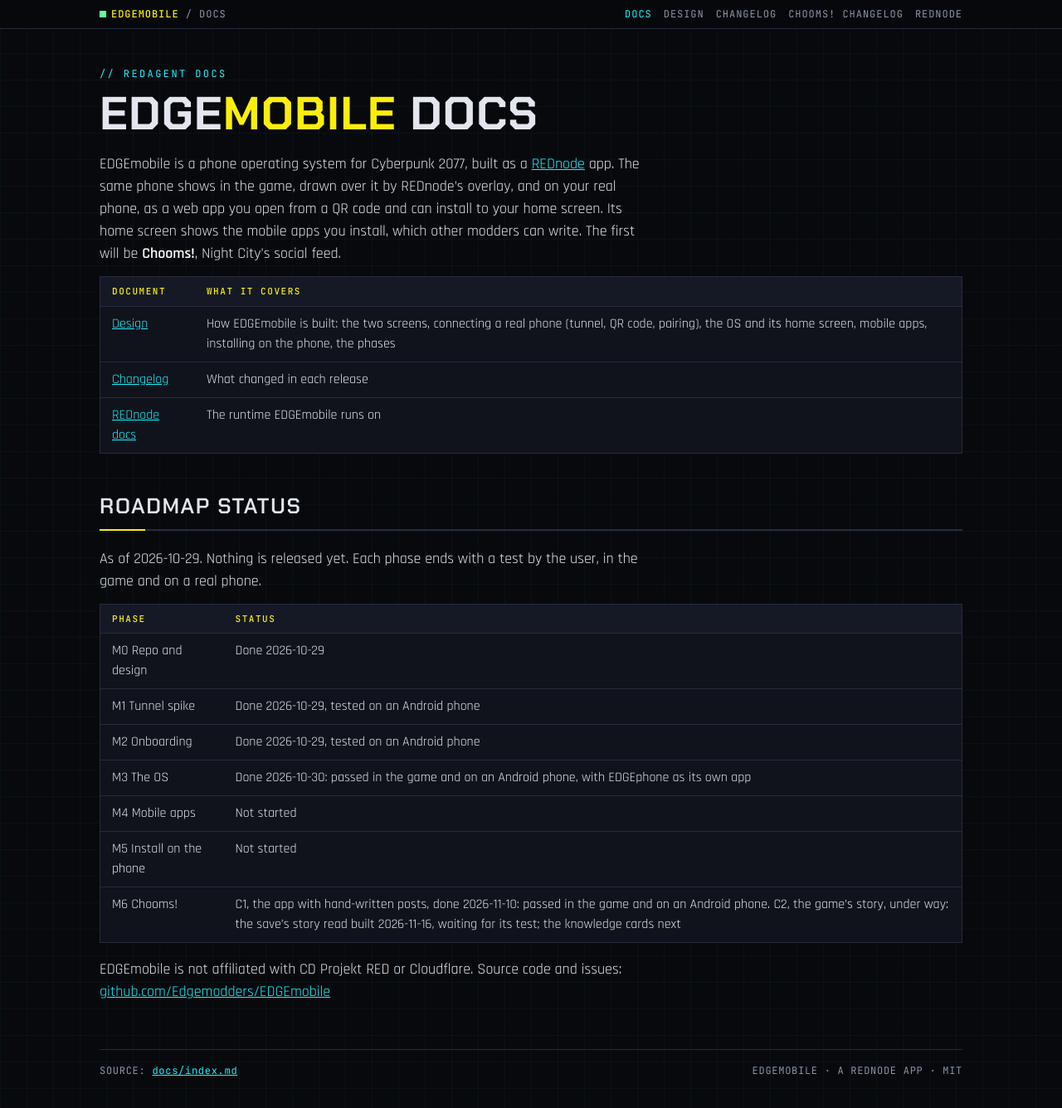
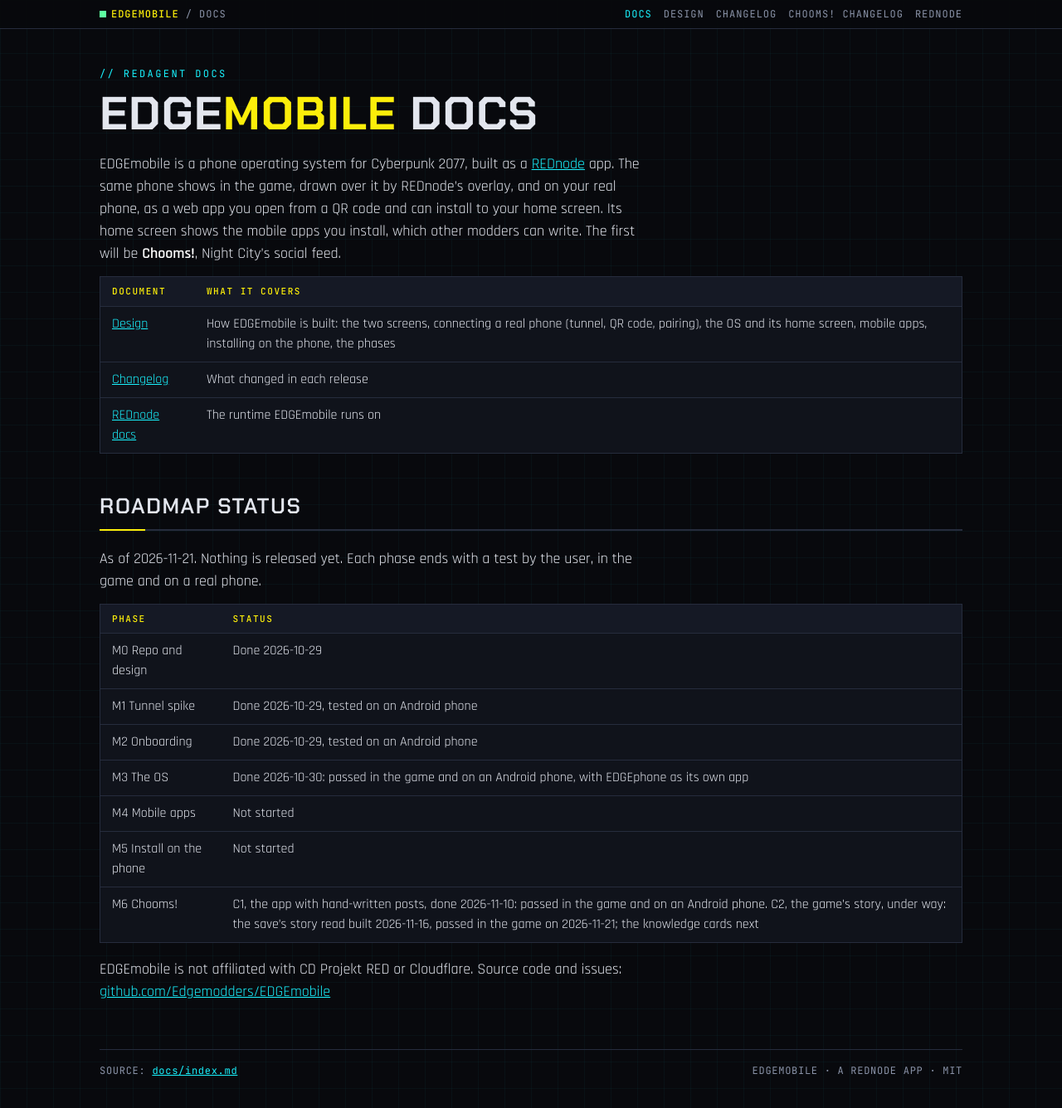
Before and after one commit to Edgemodders/EDGEmobile, a Jekyll site: the page built from docs/index.md, in a window 1280 px wide and 1364 px high. Shown: the top 1336 px of the window at 83% size. Built offline with Jekyll 4.4.1, drawn with Linux system fonts in a browser that asks for light colours; our own code applies the rules of GitHub Pages for plain Markdown files.

Commit message:
Docs: the C2 code test passed
Co-Authored-By: Claude Opus 5.5 <noreply@anthropic.com>

```diff
--- a/docs/index.md
+++ b/docs/index.md
@@ -10,7 +10,7 @@ EDGEmobile is a phone operating system for Cyberpunk 2077, built as a [REDnode](
 
 ## Roadmap status
 
-As of 2026-10-29. Nothing is released yet. Each phase ends with a test by the user, in the game and on a real phone.
+As of 2026-11-21. Nothing is released yet. Each phase ends with a test by the user, in the game and on a real phone.
 
 | Phase | Status |
 |---|---|
@@ -20,6 +20,6 @@ As of 2026-10-29. Nothing is released yet. Each phase ends with a test by the us
 | M3 The OS | Done 2026-10-30: passed in the game and on an Android phone, with EDGEphone as its own app |
 | M4 Mobile apps | Not started |
 | M5 Install on the phone | Not started |
-| M6 Chooms! | C1, the app with hand-written posts, done 2026-11-10: passed in the game and on an Android phone. C2, the game's story, under way: the save's story read built 2026-11-16, waiting for its test; the knowledge cards next |
+| M6 Chooms! | C1, the app with hand-written posts, done 2026-11-10: passed in the game and on an Android phone. C2, the game's story, under way: the save's story read built 2026-11-16, passed in the game on 2026-11-21; the knowledge cards next |
 
 EDGEmobile is not affiliated with CD Projekt RED or Cloudflare. Source code and issues: [github.com/Edgemodders/EDGEmobile](https://github.com/Edgemodders/EDGEmobile)
```
Also changed, not shown: CLAUDE.md (+1 -1 lines), docs/design.md (+3 -1 lines), README.md.
